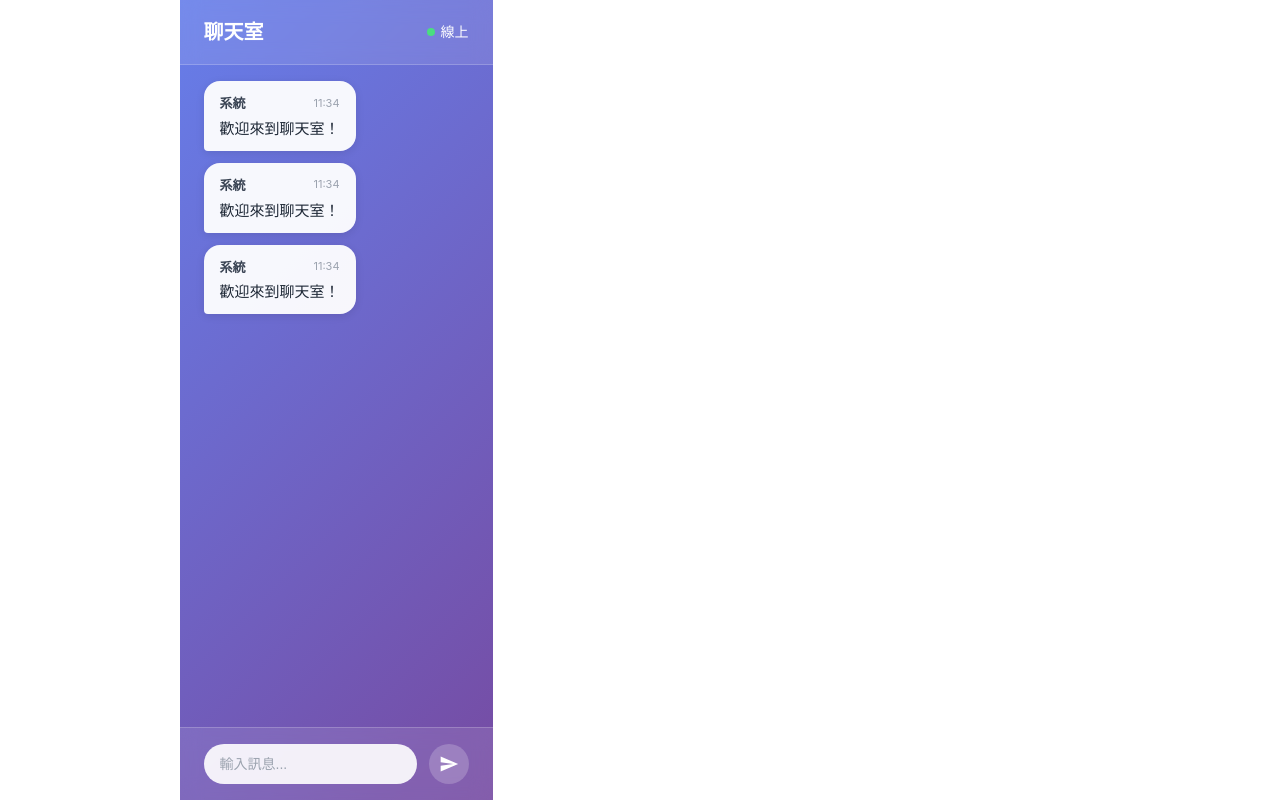
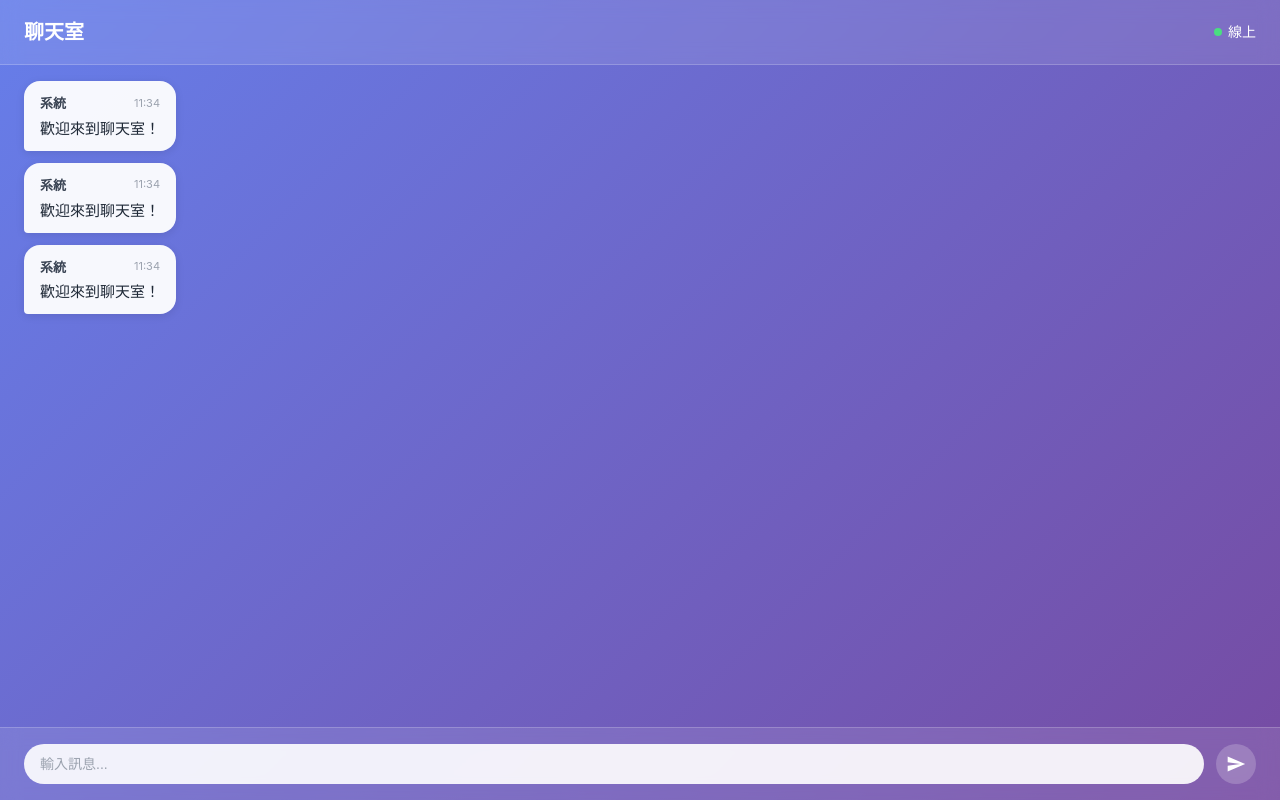
Before and after one commit to melayogu/vue-chat, a Vue app: page / in a window 1280 px wide. Built offline with nearby package versions, Linux system fonts and the light colour scheme.

Commit message:
feat: 更新 ChatRoom.vue 樣式，調整寬度及邊距以適應全螢幕顯示

```diff
--- a/src/assets/main.css
+++ b/src/assets/main.css
@@ -1,4 +1,18 @@
 @import './base.css';
+
+* {
+  margin: 0;
+  padding: 0;
+  box-sizing: border-box;
+}
+
+html, body {
+  width: 100%;
+  height: 100%;
+  margin: 0;
+  padding: 0;
+  overflow: hidden;
+}
 
 #app {
   width: 100vw;
@@ -21,16 +35,3 @@ a,
     background-color: hsla(160, 100%, 37%, 0.2);
   }
 }
-
-@media (min-width: 1024px) {
-  body {
-    display: flex;
-    place-items: center;
-  }
-
-  #app {
-    display: grid;
-    grid-template-columns: 1fr 1fr;
-    padding: 0 2rem;
-  }
-}
--- a/src/components/ChatRoom.vue
+++ b/src/components/ChatRoom.vue
@@ -112,8 +112,8 @@ onMounted(() => {
   display: flex;
   flex-direction: column;
   height: 100vh;
-  max-width: 800px;
-  margin: 0 auto;
+  width: 100vw;
+  margin: 0;
   background: linear-gradient(135deg, #667eea 0%, #764ba2 100%);
   font-family: -apple-system, BlinkMacSystemFont, 'Segoe UI', Roboto, sans-serif;
 }
```
